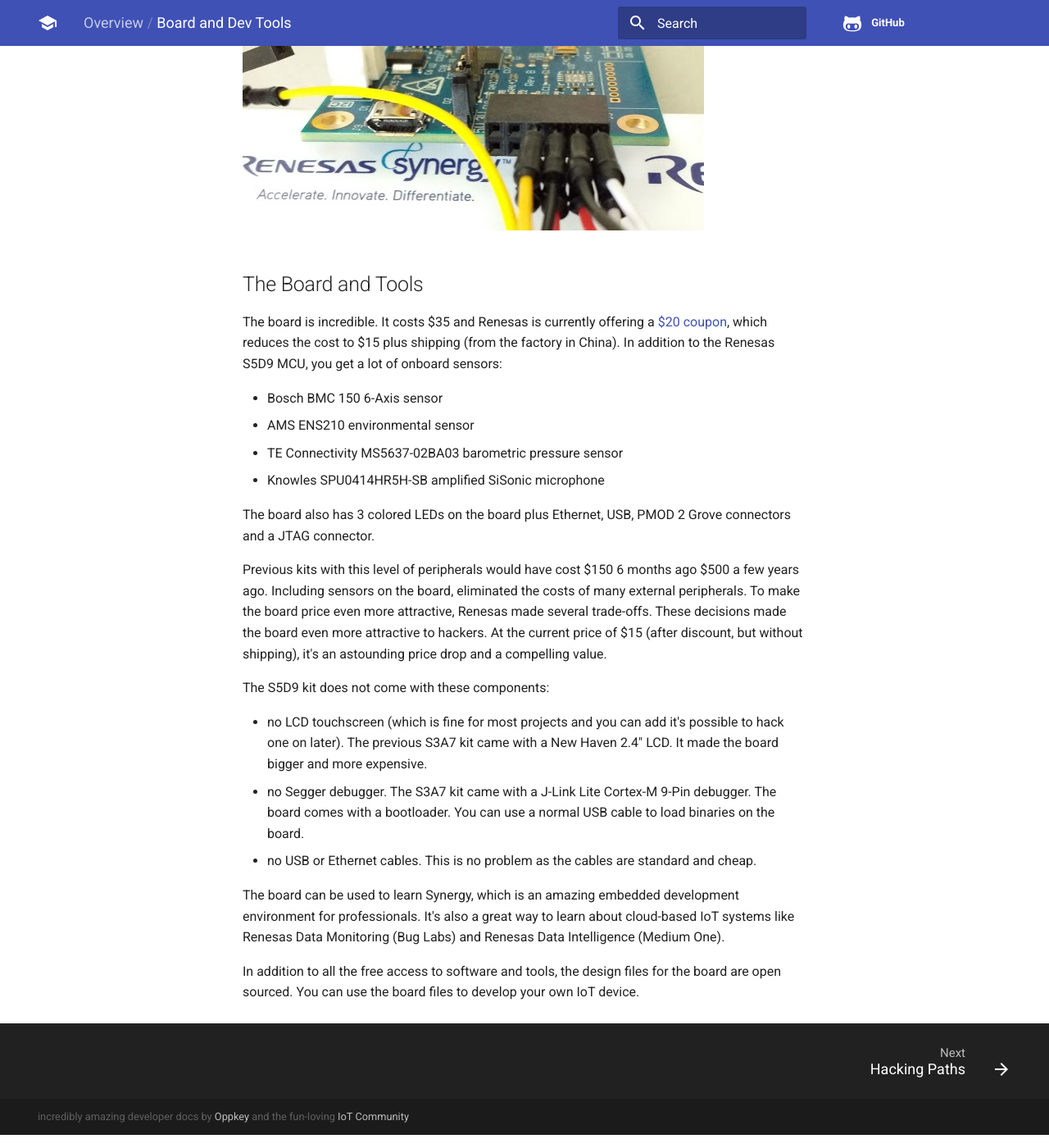
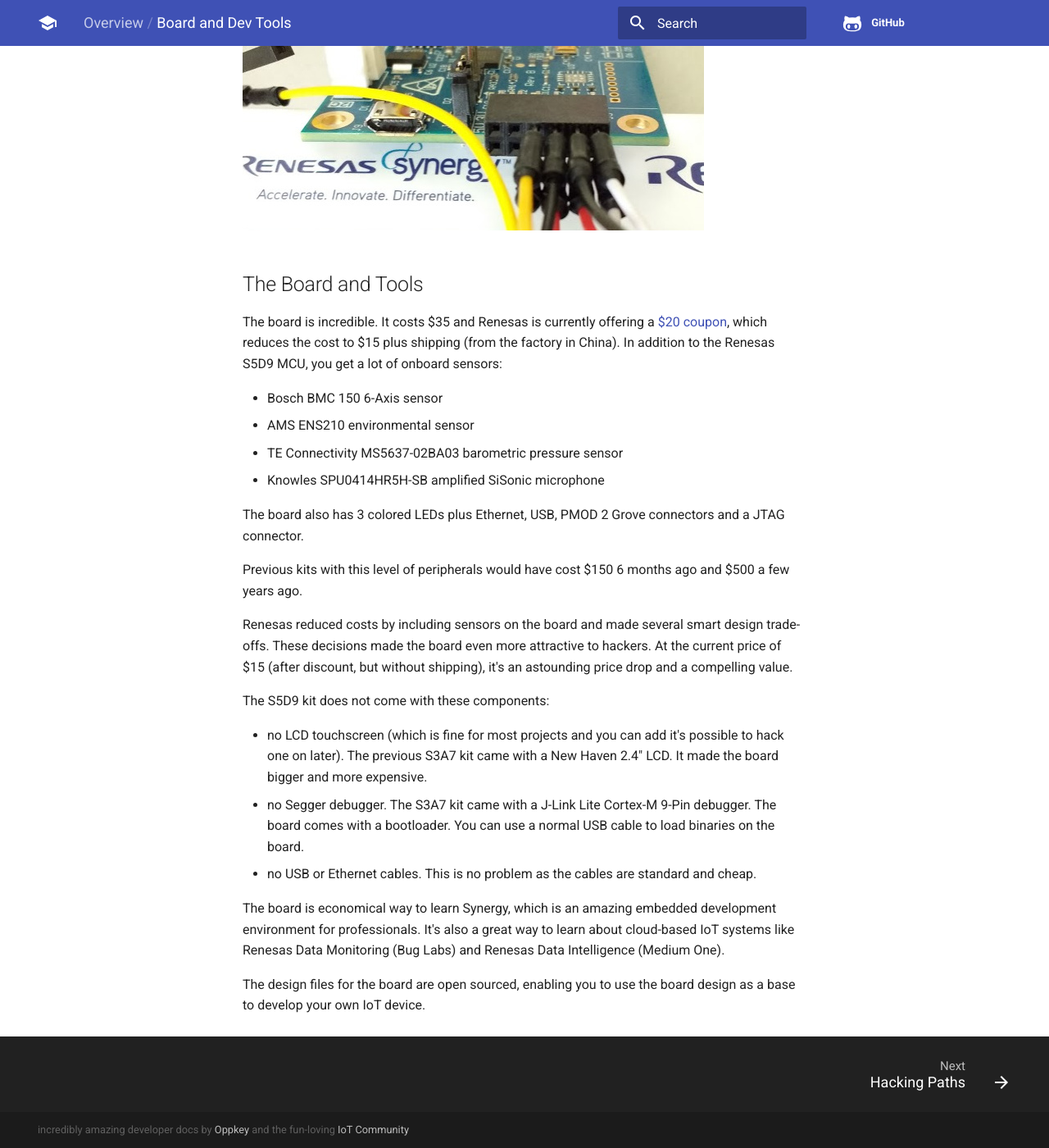
Before and after one commit to codetricity/s5d9-hacking, an MkDocs documentation site: the page built from docs/index.md, in a window 1280 px wide and 1400 px high, scrolled down 308 px. Shown: the whole window at 82% size. Built offline with MkDocs 1.6.1 and Material for MkDocs 9.7.7, drawn with Linux system fonts in a browser that asks for light colours; old or Windows-style settings are respelled for this version of MkDocs.

Commit message:
edited overview

```diff
--- a/docs/index.md
+++ b/docs/index.md
@@ -14,14 +14,16 @@
 - TE Connectivity MS5637-02BA03 barometric pressure sensor
 - Knowles SPU0414HR5H-SB amplified SiSonic microphone
 
-The board also has 3 colored LEDs on the board plus Ethernet, USB, PMOD 2 Grove connectors and
+The board also has 3 colored LEDs plus Ethernet, USB, PMOD 2 Grove connectors and
 a JTAG connector.
 
-Previous kits with this level of peripherals would have cost $150 6 months ago $500 a few
-years ago. Including sensors on the board, eliminated the costs of many external
-peripherals. To make the board price even more attractive, Renesas made
- several trade-offs. These decisions made the board even more attractive
- to hackers. At the current price of $15 (after discount, but without
+Previous kits with this level of peripherals would have cost $150 6 months ago and
+$500 a few years ago.
+
+Renesas reduced costs by including sensors on the board and made
+ several smart design trade-offs. These decisions made
+ the board even more attractive to hackers. At the current price of
+ $15 (after discount, but without
 shipping), it's an astounding price drop and a compelling value.
 
 The S5D9 kit does not come with these components:
@@ -31,10 +33,10 @@
 - no Segger debugger. The S3A7 kit came with a J-Link Lite Cortex-M 9-Pin debugger. The board comes with a bootloader. You can use a normal USB cable to load binaries on the board.
 - no USB or Ethernet cables. This is no problem as the cables are standard and cheap.
 
-The board can be used to learn Synergy, which is an amazing embedded development environment
+The board is economical way to learn Synergy, which is an amazing embedded development environment
 for professionals. It's also a
 great way to learn about cloud-based IoT systems like Renesas Data Monitoring (Bug Labs) and
 Renesas Data Intelligence (Medium One).
 
-In addition to all the free access to software and tools, the design files for the board are
-open sourced. You can use the board files to develop your own IoT device.
+The design files for the board are
+open sourced, enabling you to use the board design as a base to develop your own IoT device.
```
Also changed, not shown: docs/hackingpaths.md (+4 -6 lines).
